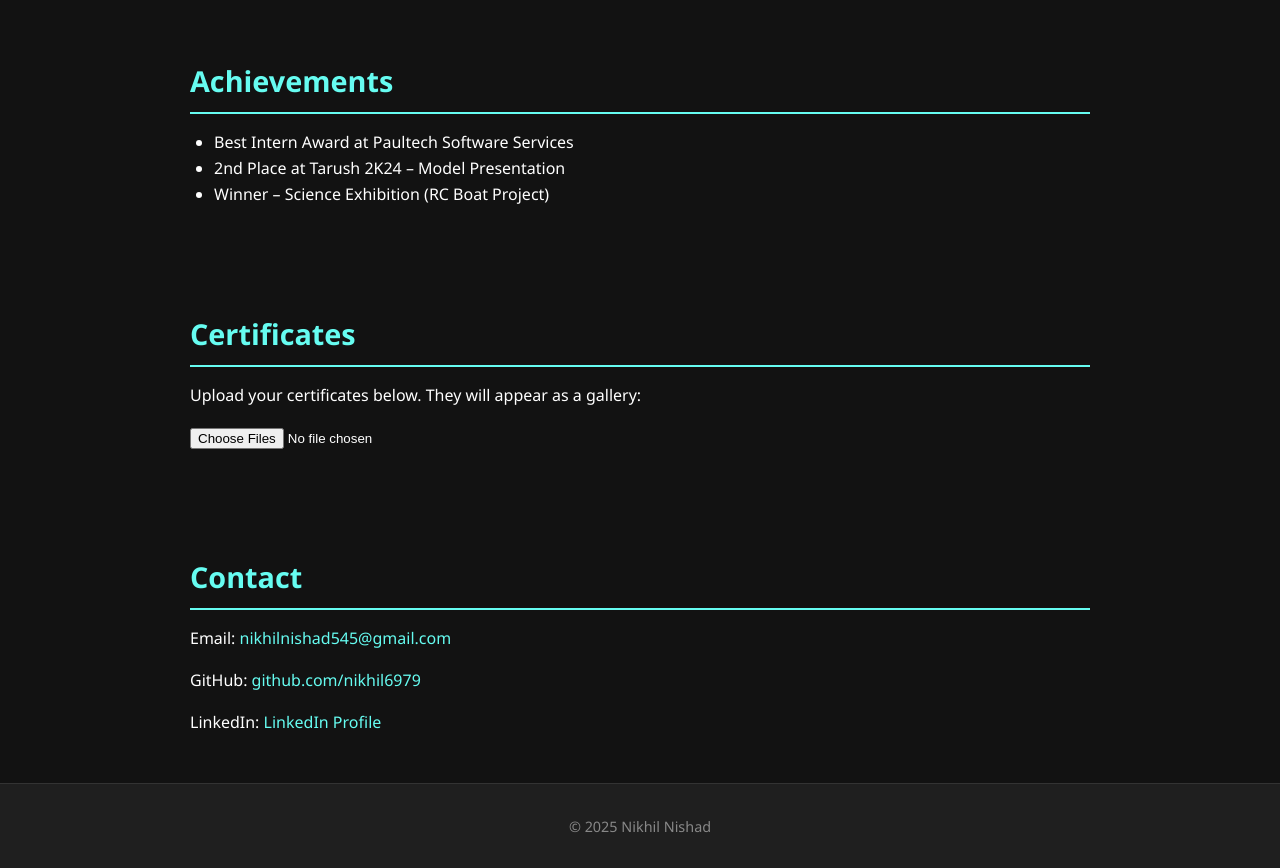
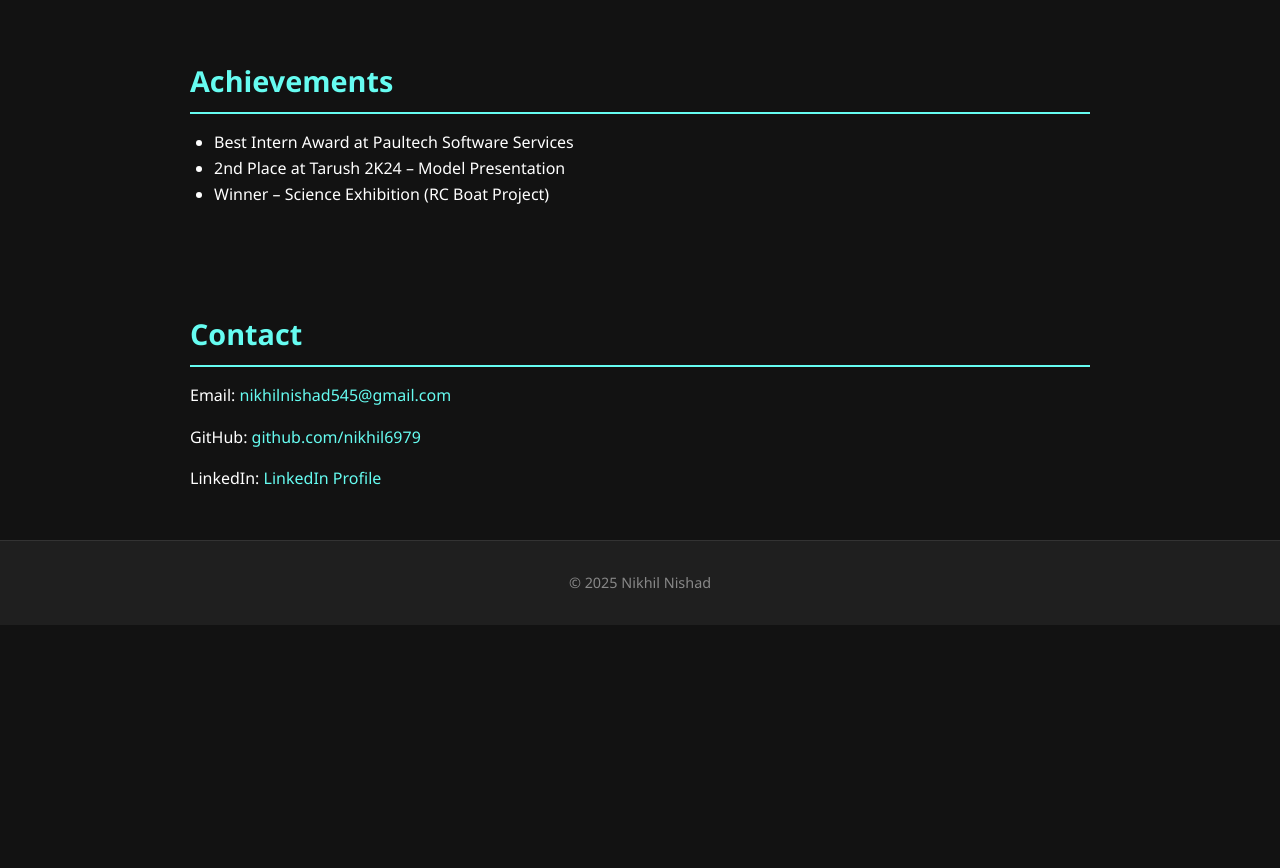
Before and after one commit to nikhil6979/portfolio, a plain HTML site: page index.html in a window 1280 px wide. Shown: the part 2023-2891 px from the top of the page. After the commit the page ends 2648 px from the top, so only its background shows below. Drawn offline with Linux system fonts and the light colour scheme.

Commit message:
Remove certificates section from index.html
Removed the certificates section and its related elements from the HTML.

```diff
--- a/index.html
+++ b/index.html
@@ -61,12 +61,7 @@
     </ul>
   </section>
 
-  <section id="certificates">
-    <h2>Certificates</h2>
-    <p>Upload your certificates below. They will appear as a gallery:</p>
-    <input type="file" accept="image/*" multiple onchange="previewCertificates(event)" />
-    <div id="certificateGallery"></div>
-  </section>
+
 
   <section id="contact">
     <h2>Contact</h2>
```
